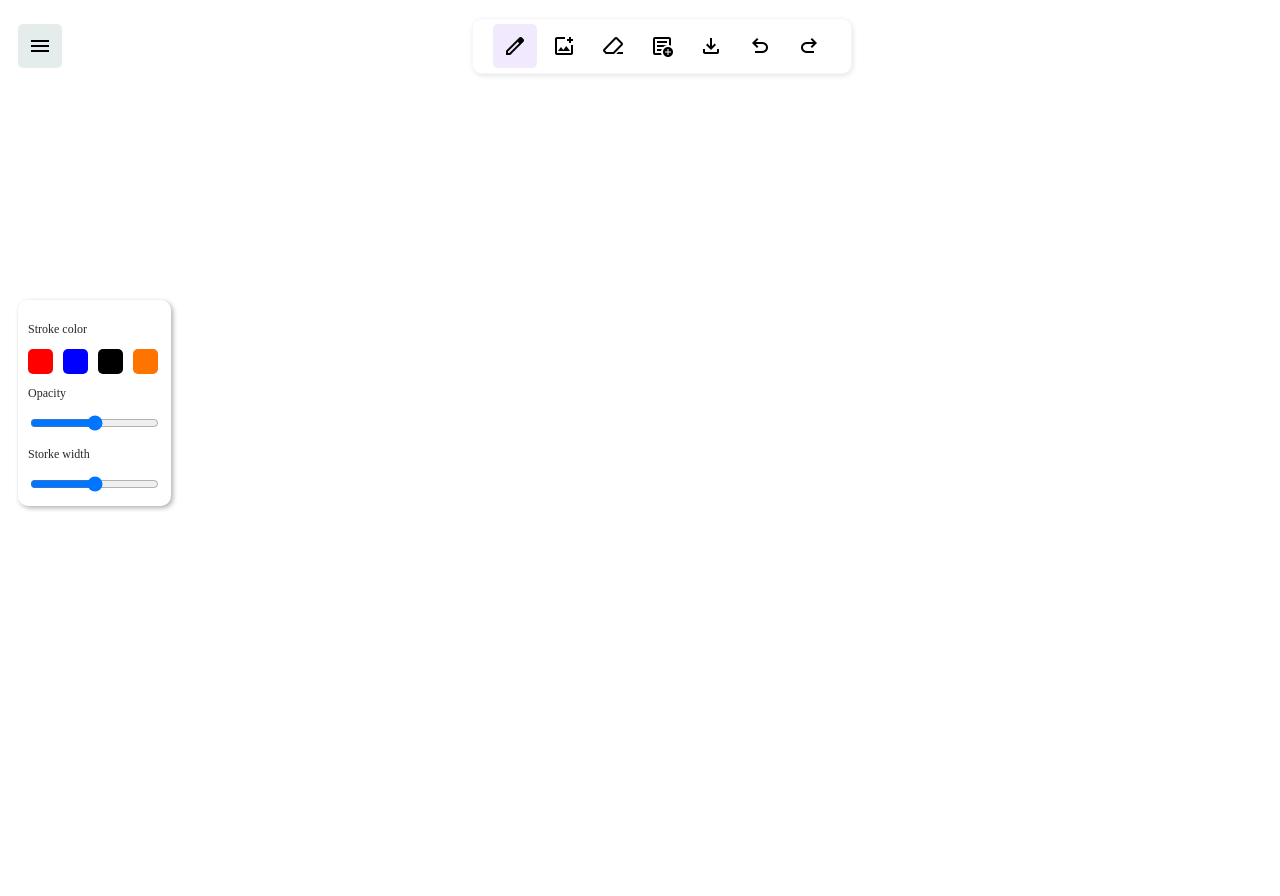
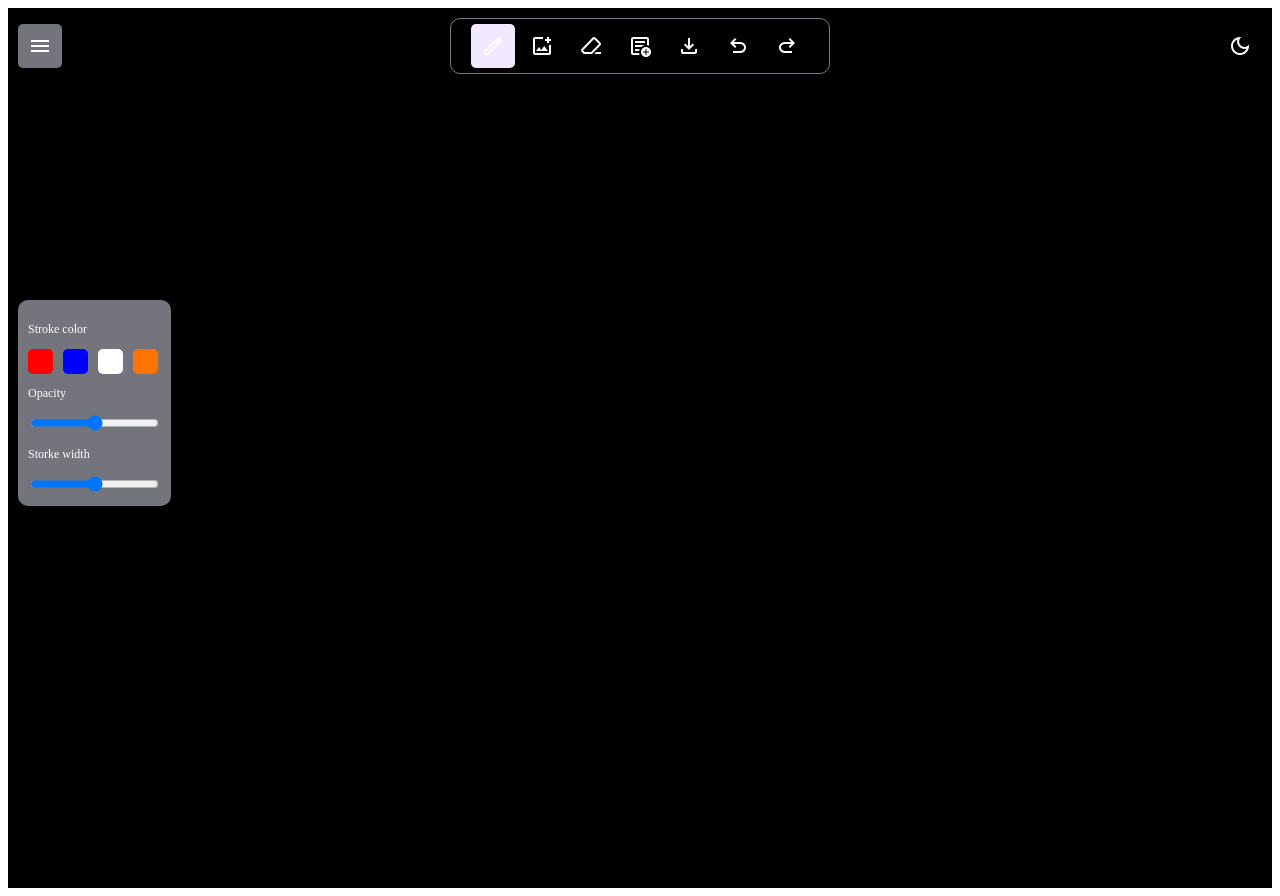
Before and after one commit to saurabhkemekar/whiteboard, a plain HTML site: page client/index.html in a window 1280 px wide. Both pictures are taken after a click on the element "edit". Drawn offline with nearby package versions, Linux system fonts and the light colour scheme.

Commit message:
dark theme added

```diff
--- a/client/index.html
+++ b/client/index.html
@@ -9,7 +9,7 @@
     <link rel="stylesheet" href="./styles.css" />
   </head>
   <body>
-    <div class="container">
+    <div class="container" data-theme="light">
       <div class="pencil-properties properties-container">
         <p class="text">Stroke color</p>
         <div class="pencil-color">
@@ -44,7 +44,7 @@
           <span class="material-symbols-outlined icon undo"> undo </span>
           <span class="material-symbols-outlined icon redo"> redo </span>
         </div>
-        <div class="extra-options"></div>
+        <div class="theme"></div>
       </div>
 
       <canvas></canvas>
--- a/client/script/canvas.js
+++ b/client/script/canvas.js
@@ -39,6 +39,7 @@ canvas.addEventListener("mouseup", () => {
   mouseDown = false;
   undoRedoTracker.push(canvas.toDataURL());
   track = undoRedoTracker.length;
+  canvas.style.cursor = "auto";
 });
 
 undo.addEventListener("click", (e) => {
@@ -55,7 +56,6 @@ redo.addEventListener("click", (e) => {
 function undoRedoCanvas(obj) {
   track = obj.track;
   undoRedoTracker = obj.undoRedoTracker;
-  console.log(track, undoRedoTracker);
   let url = undoRedoTracker[track];
   let img = new Image();
   img.src = url;
--- a/client/script/tools.js
+++ b/client/script/tools.js
@@ -1,5 +1,6 @@
 const pencil = document.querySelector(".pencil");
 const pencilProperties = document.querySelector(".pencil-properties");
+const container = document.querySelector(".container");
 let isPencilPropertiesOpen = false;
 
 const addNotes = document.querySelector(".add-text");
@@ -14,6 +15,7 @@ const erasor = document.querySelector(".eraser");
 const download = document.querySelector(".download");
 const undo = document.querySelector(".undo");
 const redo = document.querySelector(".redo");
+const theme = document.querySelector(".theme");
 const initialPeniclStyleProperties = {
   color: "black",
   opacity: 1,
@@ -26,7 +28,9 @@ pencil.addEventListener("click", (event) => {
     unSelectOtherOption();
     pencilProperties.style.display = "block";
     pencil.style.backgroundColor = "#f1eaff";
-    pencilStyleProperties.color = "black";
+    pencilStyleProperties.color = getComputedStyle(
+      document.documentElement
+    ).getPropertyValue("--black");
     pencilStyleProperties = { ...initialPeniclStyleProperties };
   } else {
     pencilProperties.style.display = "none";
@@ -57,7 +61,6 @@ addImage.addEventListener("click", (event) => {
   input.click();
 
   input.addEventListener("change", (event) => {
-    console.log("HERE");
     const imageObj = input.files[0];
     const imageURL = URL.createObjectURL(imageObj);
     const imageElement = document.createElement(`div`);
@@ -76,7 +79,6 @@ function addFunctionalityToStickyElement(element) {
   // Remove sticky element if delete is pressed
 
   element.onkeydown = (event) => {
-    console.log("KEY PRESSED", event.key);
     if (event.key === "Delete") {
       document.body.removeChild(element);
     }
@@ -117,7 +119,7 @@ function addDragAndDropFunction(event, element) {
 
 pencilColor.forEach((colorEle) => {
   colorEle.addEventListener("click", (event) => {
-    pencilStyleProperties.color = colorEle.classList[0];
+    pencilStyleProperties.color = getComputedStyle(colorEle).backgroundColor;
   });
 });
 
@@ -139,13 +141,17 @@ download.addEventListener("click", (event) => {
 
 erasor.addEventListener("click", (e) => {
   if (isErasorClicked) {
-    pencilStyleProperties.color = "#00000";
+    pencilStyleProperties.color = getComputedStyle(
+      document.documentElement
+    ).getPropertyValue("--black");
     isErasorClicked = false;
     erasor.style.backgroundColor = "transparent";
   } else {
     unSelectOtherOption();
     erasor.style.backgroundColor = "#f1eaff";
-    pencilStyleProperties.color = "#ffffff";
+    pencilStyleProperties.color = getComputedStyle(
+      document.documentElement
+    ).getPropertyValue("--white");
 
     isErasorClicked = true;
   }
@@ -155,3 +161,17 @@ function unSelectOtherOption() {
   pencil.style.backgroundColor = "transparent";
   erasor.style.backgroundColor = "transparent";
 }
+
+theme.addEventListener("click", () => {
+  if (container.getAttribute("data-theme") === "dark") {
+    theme.innerHTML =
+      ' <span class="material-symbols-outlined icon"> light_mode </span>';
+    container.setAttribute("data-theme", "light");
+  } else {
+    theme.innerHTML =
+      '<span class="material-symbols-outlined icon"> dark_mode </span>';
+    container.setAttribute("data-theme", "dark");
+  }
+});
+
+theme.click();
--- a/client/styles.css
+++ b/client/styles.css
@@ -2,14 +2,29 @@
   --hover-color: #f1eaff80;
   --grey: #e4ecec;
   --text-color: #272525;
-  ----white-bg: #fcfcfc;
+  --white-bg: #fcfcfc;
+  --black: #000000;
+  --grey: #fcfcfc;
+  --white: #ffffff;
+}
+
+:root [data-theme="dark"] {
+  --hover-color: #f1eaff80;
+  --grey: #e4ecec;
+  --text-color: #ffffff;
+  --white-bg: #000000;
+  --black: #ffffff;
+  --grey: #74747c;
+  --white: #000000;
 }
 .body {
   font-family: "Courier New", Courier, monospace;
+  background-color: var(--white-bg);
 }
 
 .container {
   padding: 10px;
+  background-color: var(--white-bg);
 }
 .text {
   font-size: 12px;
@@ -30,6 +45,7 @@
   cursor: pointer;
   padding: 10px;
   border-radius: 5px;
+  color: var(--black);
 }
 .icon:hover {
   background-color: var(--hover-color);
@@ -52,7 +68,7 @@
   position: absolute;
   z-index: 1000;
   top: 25%;
-  background-color: var(--white-bg);
+  background-color: var(--grey);
 }
 .pencil-properties {
   display: none;
@@ -70,7 +86,7 @@
   background-color: rgb(255, 0, 0);
 }
 .black {
-  background-color: rgb(0, 0, 0);
+  background-color: var(--black);
 }
 
 .blue {
@@ -101,9 +117,16 @@ textarea {
   height: inherit;
   outline: none;
   resize: none;
+  border-radius: 15px;
+  border-color: #2cf404;
+  background-color: #60f7b480;
+  padding: 10px;
 }
 
 .image {
   width: 100%;
   height: 100%;
 }
+.theme {
+  justify-content: flex-end;
+}
--- a/server/public/script/canvas.js
+++ b/server/public/script/canvas.js
@@ -55,7 +55,6 @@ redo.addEventListener("click", (e) => {
 function undoRedoCanvas(obj) {
   track = obj.track;
   undoRedoTracker = obj.undoRedoTracker;
-  console.log(track, undoRedoTracker);
   let url = undoRedoTracker[track];
   let img = new Image();
   img.src = url;
--- a/server/public/script/tools.js
+++ b/server/public/script/tools.js
@@ -57,7 +57,6 @@ addImage.addEventListener("click", (event) => {
   input.click();
 
   input.addEventListener("change", (event) => {
-    console.log("HERE");
     const imageObj = input.files[0];
     const imageURL = URL.createObjectURL(imageObj);
     const imageElement = document.createElement(`div`);
@@ -76,7 +75,6 @@ function addFunctionalityToStickyElement(element) {
   // Remove sticky element if delete is pressed
 
   element.onkeydown = (event) => {
-    console.log("KEY PRESSED", event.key);
     if (event.key === "Delete") {
       document.body.removeChild(element);
     }
```
